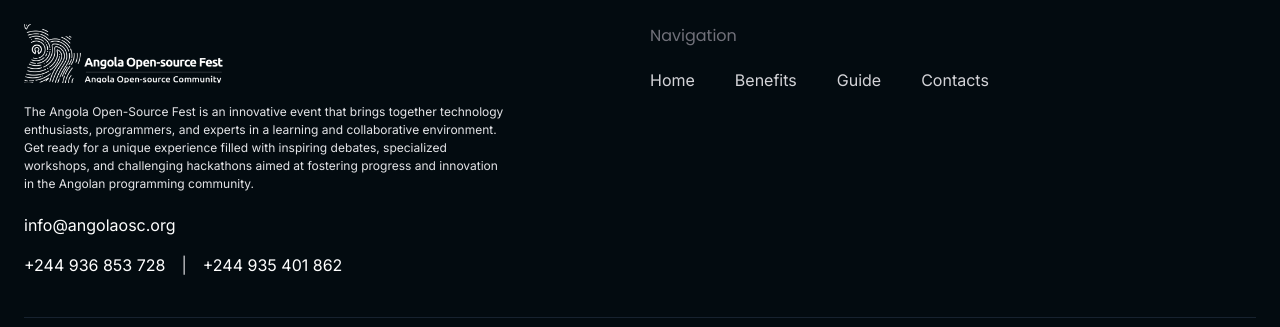
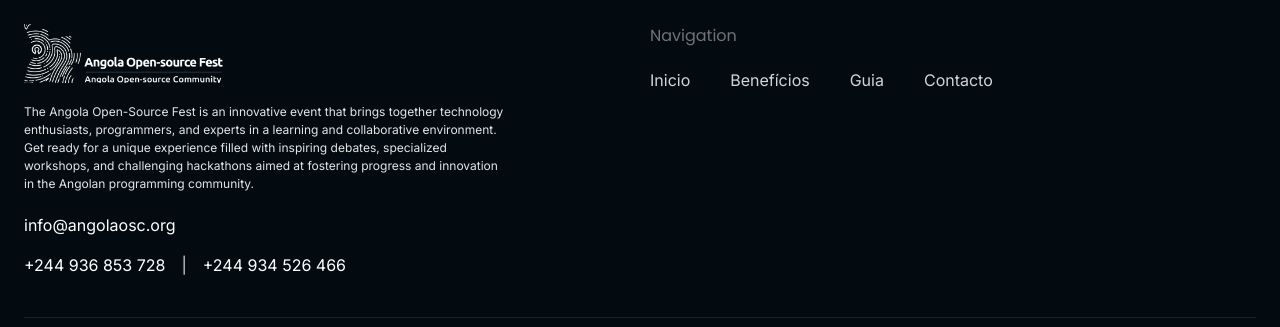
Before and after one commit to angolaosc/aosf2024-website, a Next.js app: page /home in a window 1280 px wide. Shown: the part 1721-2048 px from the top of the page. Built offline with nearby package versions, Linux system fonts and the light colour scheme.

Commit message:
fix: Resolvi o problema de tradução na barra de navegação do footer

```diff
--- a/src/app/shared/Footer.tsx
+++ b/src/app/shared/Footer.tsx
@@ -73,7 +73,7 @@ export default function Footer() {
                 <div className="flex items-center flex-wrap gap-4 pt-4">
                   <p className="text-white">+244 936 853 728 </p>
                   <p className="text-zinc-300">|</p>
-                  <p className="text-white">+244 935 401 862</p>
+                  <p className="text-white">+244 934 526 466</p>
                 </div>
               </div>
             </div>
@@ -85,10 +85,10 @@ export default function Footer() {
               <h5 className="text-zinc-500">{i18n.t('page_2.sponsor.headline')}</h5>
             </header>
             <div className="flex items-center flex-wrap gap-10 pt-5">
-              <LinkItem name={i18n.t('page_2.sponsor.nav.link_1')} url="#inicio" />
-              <LinkItem name={i18n.t('page_2.sponsor.nav.link_2')} url="#beneficios" />
-              <LinkItem name={i18n.t('page_2.sponsor.nav.link_3')} url="#guia" />
-              <LinkItem name={i18n.t('page_2.sponsor.nav.link_4')} url="#contacto" />
+              <LinkItem name={i18n.t('page_2.nav.link_1')} url="#inicio" />
+              <LinkItem name={i18n.t('page_2.nav.link_2')} url="#beneficios" />
+              <LinkItem name={i18n.t('page_2.nav.link_3')} url="#guia" />
+              <LinkItem name={i18n.t('page_2.nav.link_4')} url="#contacto" />
             </div>
           </div>
         </div>
```
